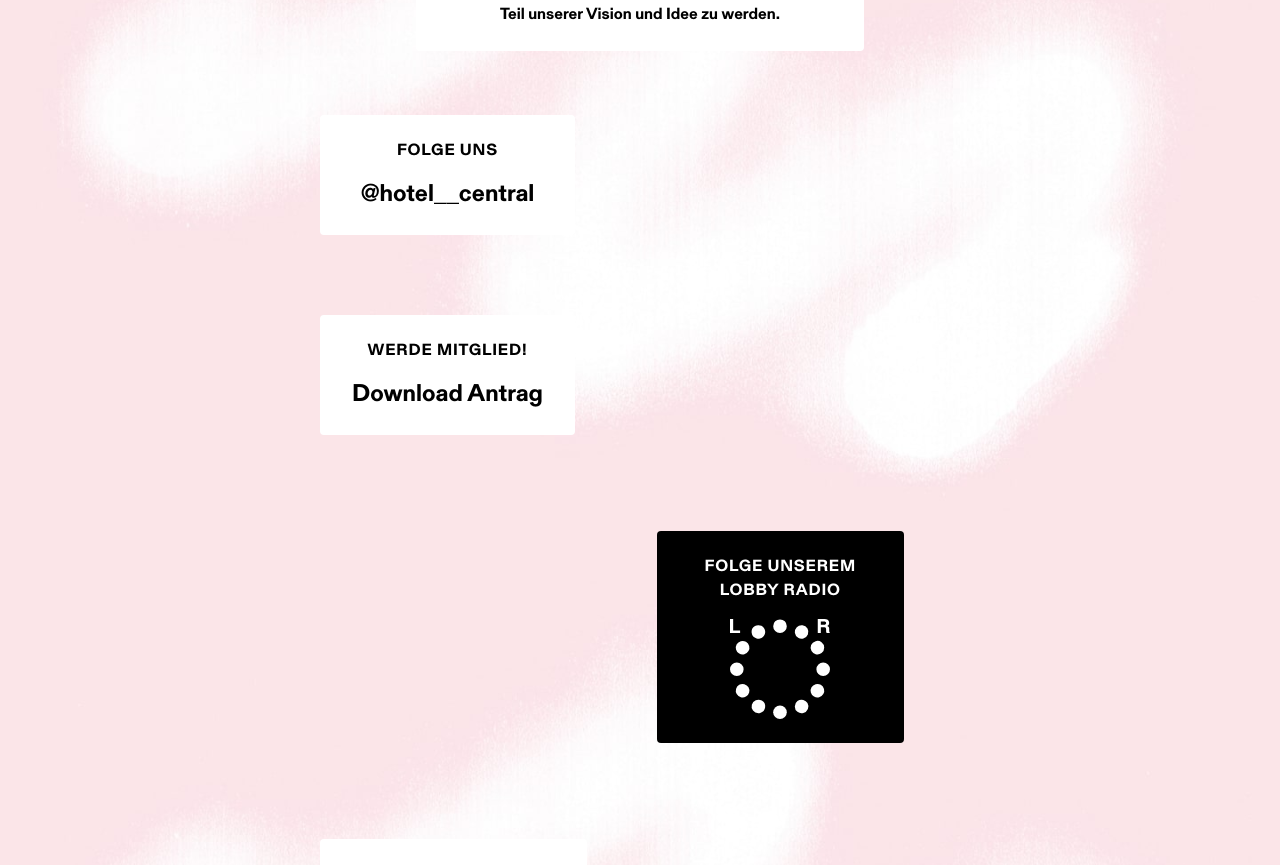
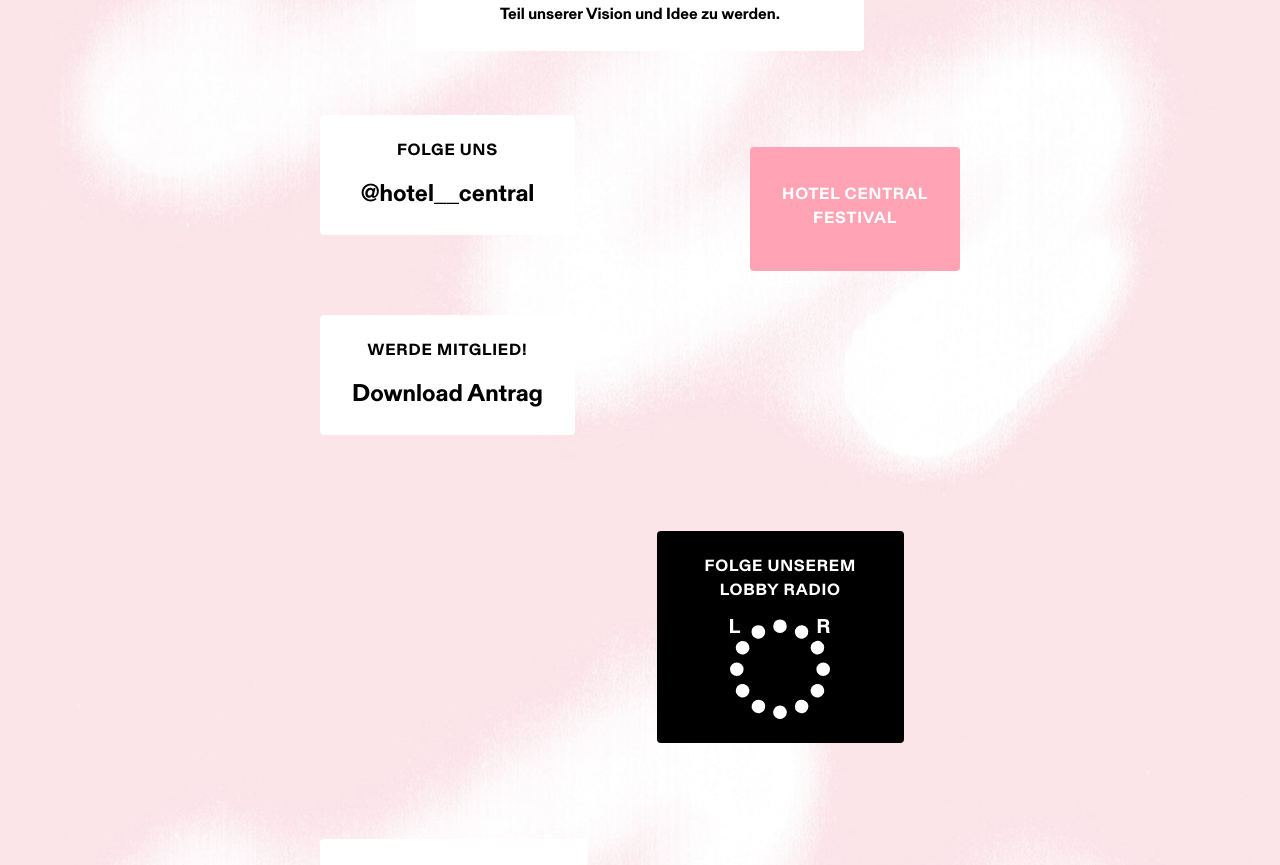
Before and after one commit to henrikhertler/hotel-central, a Next.js app: page / in a window 1280 px wide. Shown: the part 1149-2014 px from the top of the page. Built offline with nearby package versions, Linux system fonts and the light colour scheme.

Commit message:
add festival to frontpage

```diff
--- a/components/festival/accordion.tsx
+++ b/components/festival/accordion.tsx
@@ -49,7 +49,7 @@ export const Accordion: React.FC<AccordionProps> = ({ time, title, pills, sublin
                     </div>
                     <div
                         onClick={toggleAccordion}
-                        className={`cursor-pointer bg-[#ffa3b5] rounded-full inline-block ${rotate}`}>
+                        className={`mt-4 md:mt-0 cursor-pointer bg-[#ffa3b5] rounded-full inline-block ${rotate}`}>
                         <svg
                             className='fill-current text-white'
                             xmlns='http://www.w3.org/2000/svg'
--- a/components/festival/workshops.tsx
+++ b/components/festival/workshops.tsx
@@ -28,7 +28,7 @@ export default function Workshops() {
                                                     <div className='w-[150px]'>
                                                         <span
                                                             dangerouslySetInnerHTML={{
-                                                                __html: workshop.person.description ?? '',
+                                                                __html: workshop.person.description ?? ' ',
                                                             }}
                                                         />
                                                     </div>
--- a/components/frontpage.tsx
+++ b/components/frontpage.tsx
@@ -68,9 +68,15 @@ export default function Frontpage() {
                         </a>
                     </div>
                 </div>
-                {/*<div className='bg-white text-black md:mt-8 mt-40 rounded p-6 px-8 text-center'>
-                    <p className='uppercase tracking-wider mb-4'>Upcoming Events</p>
-                </div>*/}
+                <Link href='/festival'>
+                    <div className='text-white md:mt-8 mt-40 rounded p-6 px-8 text-center bg-[#ffa3b5]'>
+                        <p className='pt-3 uppercase tracking-wider mb-4'>
+                            Hotel Central
+                            <br />
+                            Festival
+                        </p>
+                    </div>
+                </Link>
             </div>
 
             <div className='flex md:flex-row flex-col items-center justify-end md:mt-16 mt-40 self-center md:w-1/2 w-10/12 z-10'>
```
